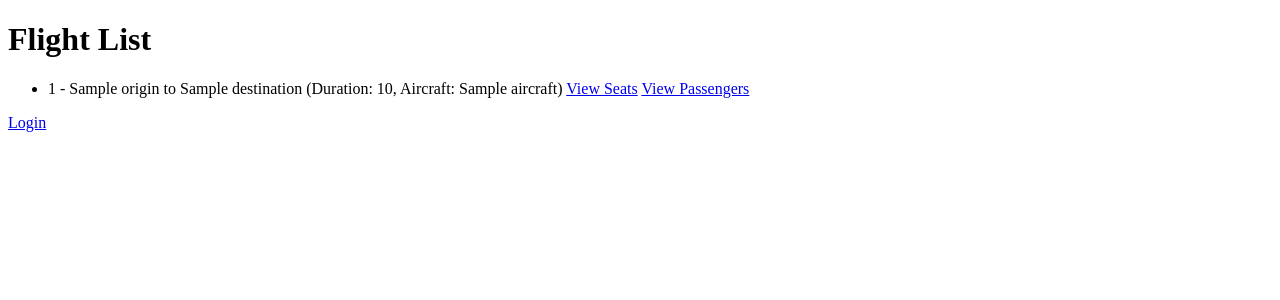
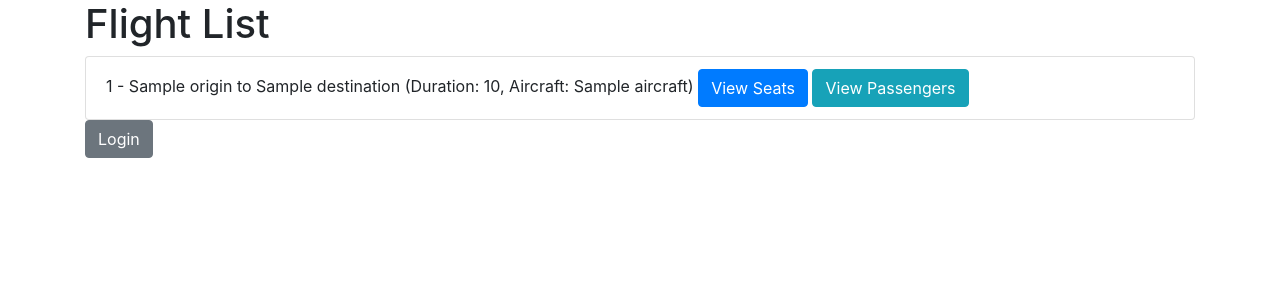
Before and after one commit to ebh2024/EFI_Ing_soft, a Django app: template flights/templates/flights/flight_list.html in a window 1280 px wide. Shown: the top 300 px of the page. Run offline with Django 3.2, Linux system fonts and the light colour scheme; the template is opened without the code that fills it: most values are stand-ins (such as "Sample title", 1, 10 or a date in 2020); some libraries are stand-ins or nearby versions.

Commit message:
Added Bootstrap styling to templates

```diff
--- a/flights/templates/flights/flight_list.html
+++ b/flights/templates/flights/flight_list.html
@@ -2,19 +2,22 @@
 <html>
 <head>
     <title>Flight List</title>
+    <link rel="stylesheet" href="https://stackpath.bootstrapcdn.com/bootstrap/4.5.2/css/bootstrap.min.css">
 </head>
 <body>
-    <h1>Flight List</h1>
-    <ul>
-        {% for flight in flights %}
-            <li>
+    <div class="container">
+        <h1>Flight List</h1>
+        <ul class="list-group">
+            {% for flight in flights %}
+            <li class="list-group-item">
                 {{ flight.flight_number }} - {{ flight.origin }} to {{ flight.destination }}
                 (Duration: {{ flight.duration }}, Aircraft: {{ flight.aircraft }})
-                <a href="{% url 'seat_availability' flight_id=flight.id %}">View Seats</a>
-                <a href="{% url 'passengers_by_flight' flight_id=flight.id %}">View Passengers</a>
+                <a href="{% url 'seat_availability' flight_id=flight.id %}" class="btn btn-primary">View Seats</a>
+                <a href="{% url 'passengers_by_flight' flight_id=flight.id %}" class="btn btn-info">View Passengers</a>
             </li>
-        {% endfor %}
-    </ul>
-    <a href="{% url 'login' %}">Login</a>
+            {% endfor %}
+        </ul>
+        <a href="{% url 'login' %}" class="btn btn-secondary">Login</a>
+    </div>
 </body>
 </html>
--- a/flights/templates/flights/seat_availability.html
+++ b/flights/templates/flights/seat_availability.html
@@ -2,10 +2,12 @@
 <html>
 <head>
     <title>Seat Availability for {{ flight.flight_number }}</title>
+    <link rel="stylesheet" href="https://stackpath.bootstrapcdn.com/bootstrap/4.5.2/css/bootstrap.min.css">
 </head>
 <body>
+    <div class="container">
         <h1>Seat Availability for {{ flight.flight_number }}</h1>
-    <table>
+        <table class="table">
             <thead>
                 <tr>
                     <th>Seat Number</th>
@@ -21,5 +23,6 @@
                 {% endfor %}
             </tbody>
         </table>
+    </div>
 </body>
 </html>
```
Also changed, not shown: flights/templates/flights/passengers_by_flight.html (+9 -6 lines). Lines whose indentation alone changed are shown as unchanged.
